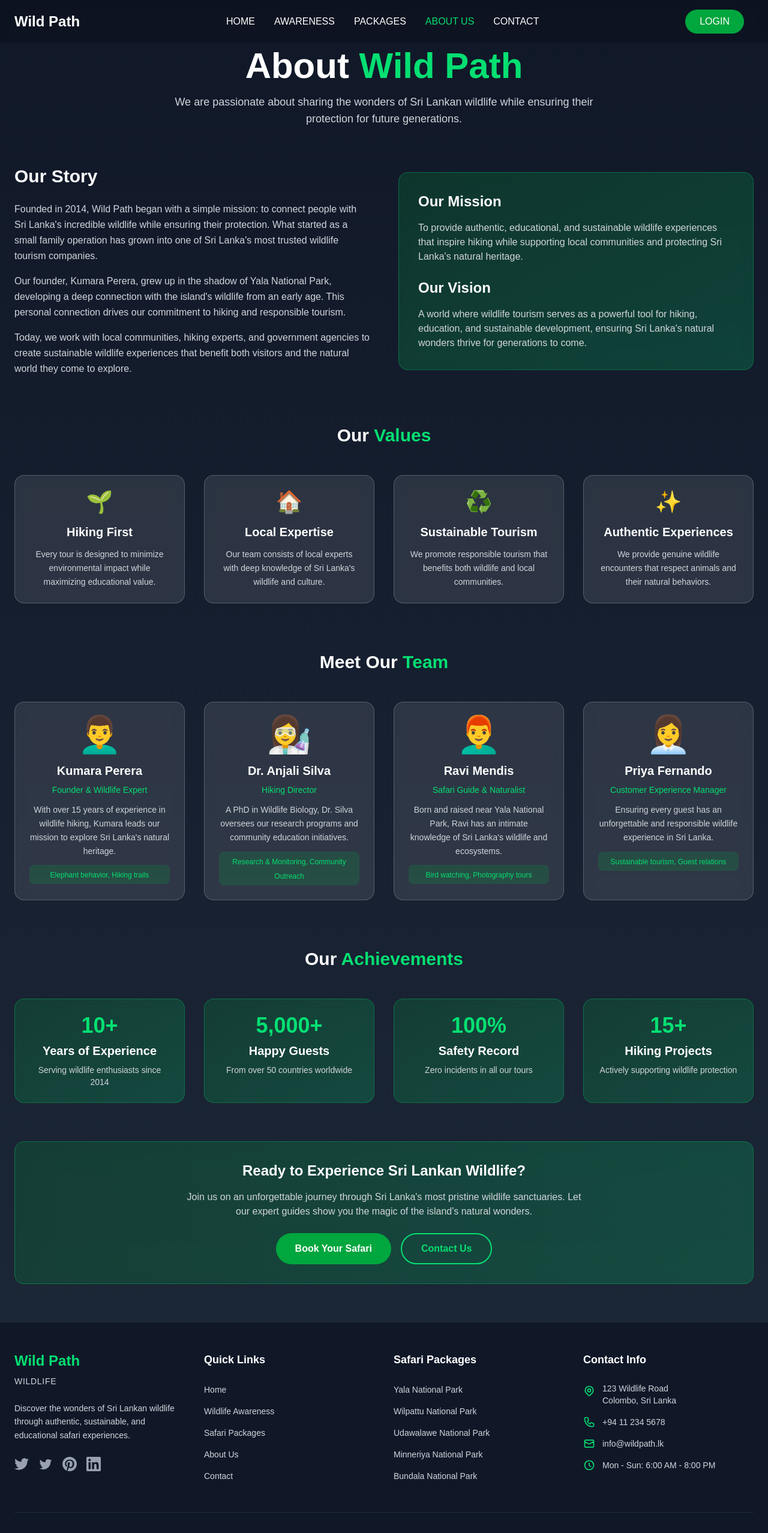
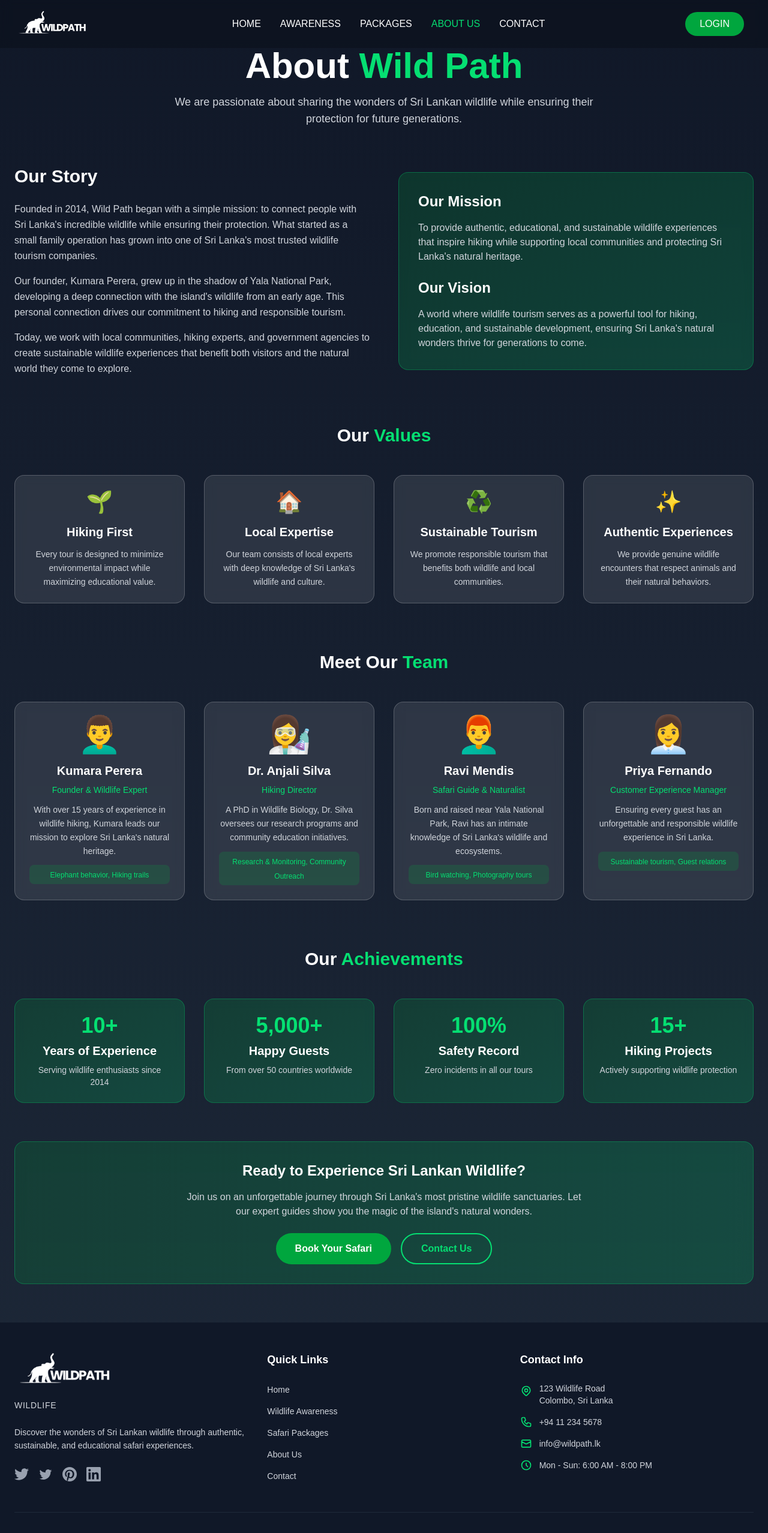
Before and after one commit to sasa312002/wildlife-safari-management-system, a React (Vite) app in the folder frontend/: page /about in a window 1280 px wide. Shown: the top 2556 px of the page at 60% size. Built offline with nearby package versions, Linux system fonts and the light colour scheme; no server answers; a web font is replaced by a local one.

Commit message:
added logo
header and footer

```diff
--- a/frontend/src/components/Footer.jsx
+++ b/frontend/src/components/Footer.jsx
@@ -1,5 +1,6 @@
 import React from 'react';
 import { useNavigate } from 'react-router-dom';
+import logo from '../assets/logo.png';
 
 const Footer = () => {
   const navigate = useNavigate();
@@ -32,11 +33,15 @@ const Footer = () => {
   return (
     <footer className="bg-gray-900 text-white">
       <div className="container mx-auto px-6 py-12">
-        <div className="grid grid-cols-1 md:grid-cols-2 lg:grid-cols-4 gap-8">
+        <div className="grid grid-cols-1 md:grid-cols-2 lg:grid-cols-3 gap-8">
           {/* Company Info */}
           <div className="lg:col-span-1">
             <div className="mb-6">
-              <h3 className="text-2xl font-abeze font-bold text-green-400 mb-2">Wild Path</h3>
+              <img
+                src={logo}
+                alt="Wild Path Logo"
+                className="h-16 w-auto mb-4"
+              />
               <p className="text-sm font-abeze font-light tracking-wider text-gray-300">WILDLIFE</p>
             </div>
             <p className="text-gray-300 font-abeze text-sm leading-relaxed mb-6">
@@ -113,52 +118,7 @@ const Footer = () => {
             </ul>
           </div>
 
-          {/* Safari Packages */}
-          <div>
-            <h4 className="text-lg font-abeze font-bold text-white mb-6">Safari Packages</h4>
-            <ul className="space-y-3">
-              <li>
-                <button
-                  onClick={navigateToTravelPackages}
-                  className="text-gray-300 hover:text-green-400 transition-colors font-abeze text-sm"
-                >
-                  Yala National Park
-                </button>
-              </li>
-              <li>
-                <button
-                  onClick={navigateToTravelPackages}
-                  className="text-gray-300 hover:text-green-400 transition-colors font-abeze text-sm"
-                >
-                  Wilpattu National Park
-                </button>
-              </li>
-              <li>
-                <button
-                  onClick={navigateToTravelPackages}
-                  className="text-gray-300 hover:text-green-400 transition-colors font-abeze text-sm"
-                >
-                  Udawalawe National Park
-                </button>
-              </li>
-              <li>
-                <button
-                  onClick={navigateToTravelPackages}
-                  className="text-gray-300 hover:text-green-400 transition-colors font-abeze text-sm"
-                >
-                  Minneriya National Park
-                </button>
-              </li>
-              <li>
-                <button
-                  onClick={navigateToTravelPackages}
-                  className="text-gray-300 hover:text-green-400 transition-colors font-abeze text-sm"
-                >
-                  Bundala National Park
-                </button>
-              </li>
-            </ul>
-          </div>
+
 
           {/* Contact Info */}
           <div>
--- a/frontend/src/components/Header.jsx
+++ b/frontend/src/components/Header.jsx
@@ -4,6 +4,7 @@ import { useAuth } from '../context/AuthContext';
 import Login from './Login';
 import Signup from './Signup';
 import StaffLogin from './StaffLogin';
+import logo from '../assets/logo.png';
 
 const Header = ({ triggerLogin = null }) => {
   const navigate = useNavigate();
@@ -134,8 +135,12 @@ const Header = ({ triggerLogin = null }) => {
           <div className="flex items-center justify-between">
             {/* Logo */}
             <div className="flex items-center">
-              <div className="text-white cursor-pointer" onClick={navigateToHome}>
-                <h1 className="text-2xl font-abeze font-bold">Wild Path</h1>
+              <div className="cursor-pointer" onClick={navigateToHome}>
+                <img
+                  src={logo}
+                  alt="Wild Path Logo"
+                  className="h-12 w-auto"
+                />
               </div>
             </div>
 
```
Also changed, not shown: frontend/src/assets/logo.png (added).
